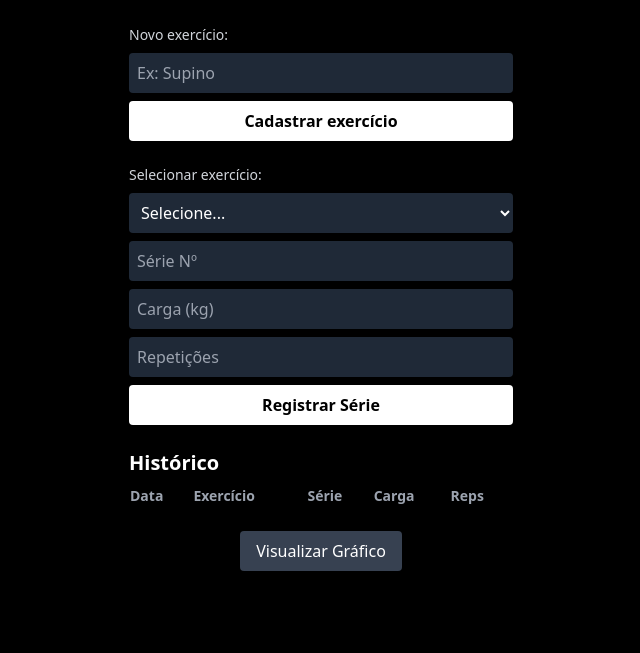
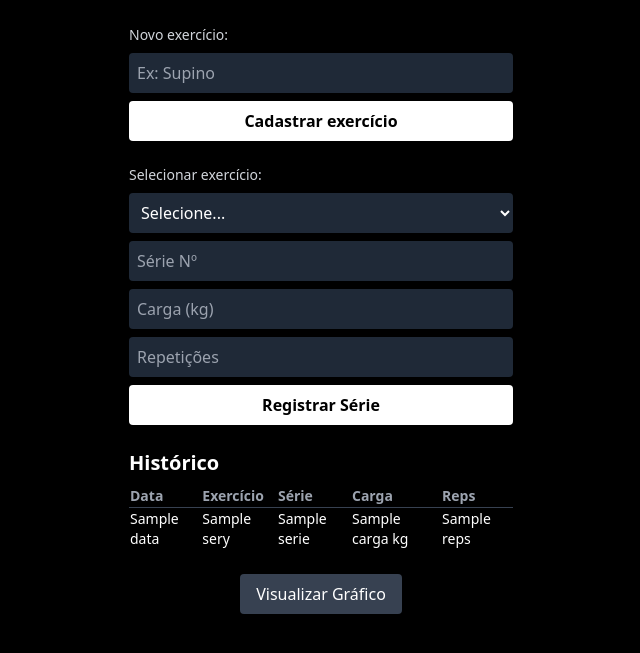
Before and after one commit to pedrocamposlive/Gevurah, a Flask app: page /index in a window 1280 px wide. Shown: the part 91-744 px from the top of the page, without its empty margins (319-959 px from the left). Run offline with Flask 3, Linux system fonts and the light colour scheme; the visitor is signed in with stand-in values (Sample User, id 1); a database or web service that is not in the repository returns one stand-in record (values such as "Sample title"); lists and menus that the app fills with data are empty; some libraries are stand-ins or nearby versions.

Commit message:
Update index.html

```diff
--- a/templates/index.html
+++ b/templates/index.html
@@ -23,7 +23,7 @@
       </form>
     </div>
 
-    <p class="text-sm text-gray-400 text-center">Usuário: <span class="font-medium">{{ usuario }}</span></p>
+    <p class="text-sm text-gray-400 text-center">Usuário: <span class="font-medium">{{ usuario_nome }}</span></p>
 
     <!-- Cadastro de exercício -->
     <form action="/adicionar_exercicio" method="POST" class="flex flex-col gap-2">
@@ -63,13 +63,13 @@
           </tr>
         </thead>
         <tbody>
-          {% for s in series %}
+          {% for s in historico %}
           <tr class="border-t border-gray-700">
-            <td>{{ s[4] }}</td>
             <td>{{ s[0] }}</td>
             <td>{{ s[1] }}</td>
-            <td>{{ s[2] }} kg</td>
-            <td>{{ s[3] }}</td>
+            <td>{{ s[2] }}</td>
+            <td>{{ s[3] }} kg</td>
+            <td>{{ s[4] }}</td>
           </tr>
           {% endfor %}
         </tbody>
```
